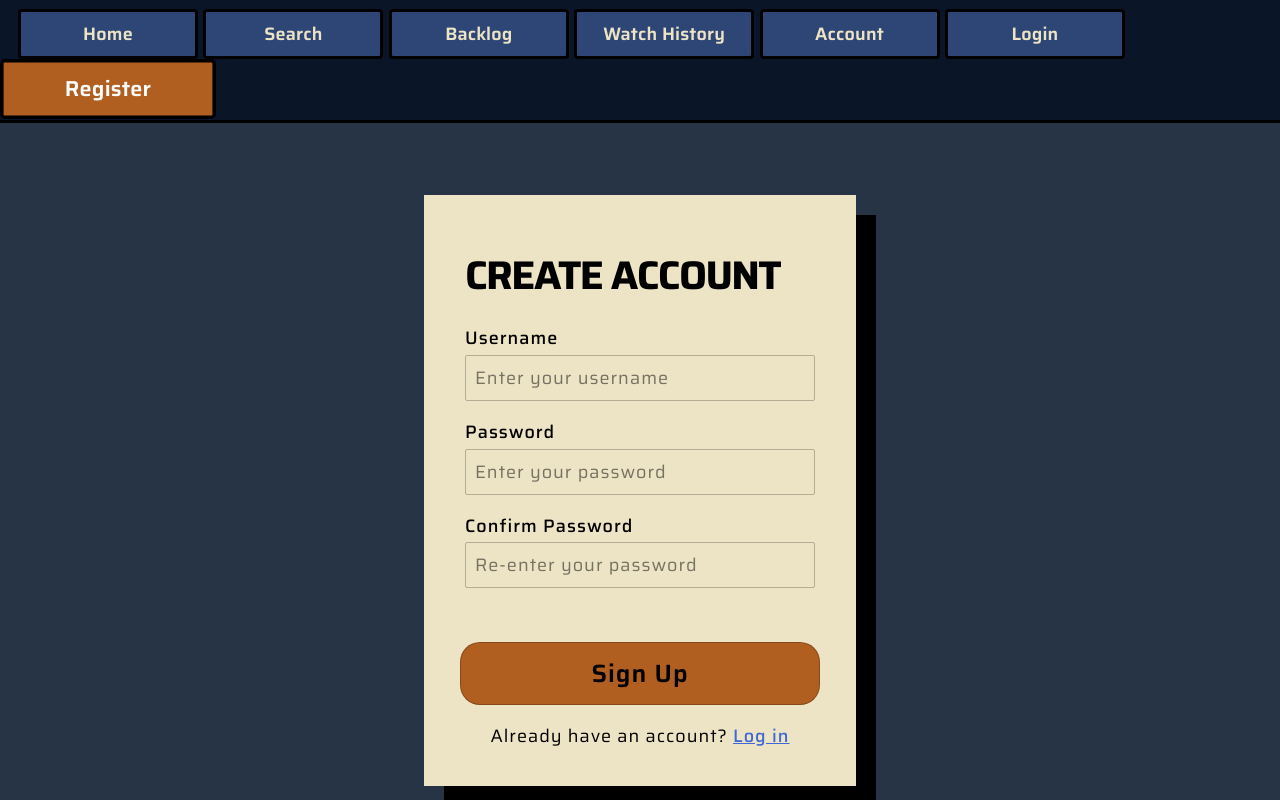
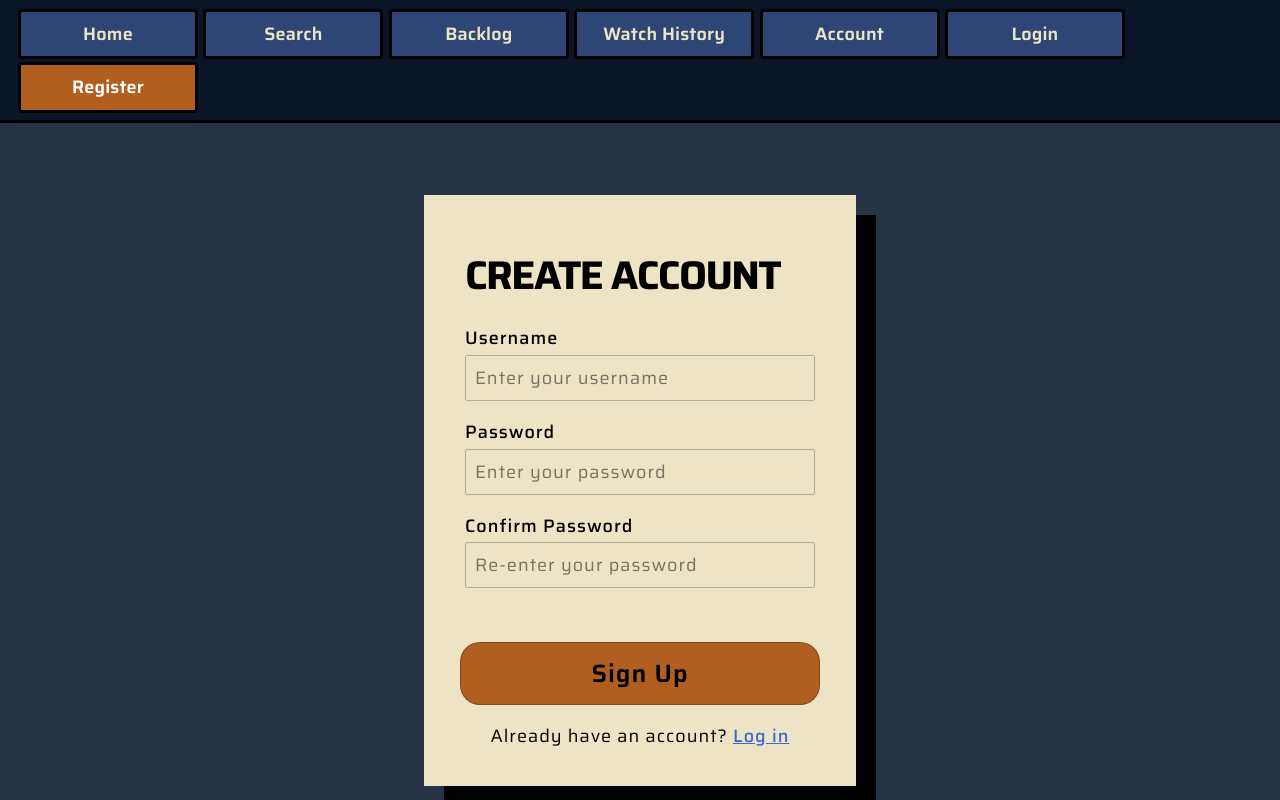
Before and after one commit to Ethjin8/Rewind, a React app in the folder frontend/: page /register in a window 1280 px wide. Built offline with nearby package versions, Linux system fonts and the light colour scheme; the HTML template or start-up script is replaced by a standard one; a web font is replaced by a local one.

Commit message:
Changed minor design in selection of nav

```diff
--- a/frontend/src/App.css
+++ b/frontend/src/App.css
@@ -43,7 +43,7 @@
 .nav-link.active {
   background-color: #B15f21;
   color: #ffffff;
-  transform: scale(1.2);
+  transform: translateY(-2px);
 }
 /* .counter {
   font-size: 16px;
```
